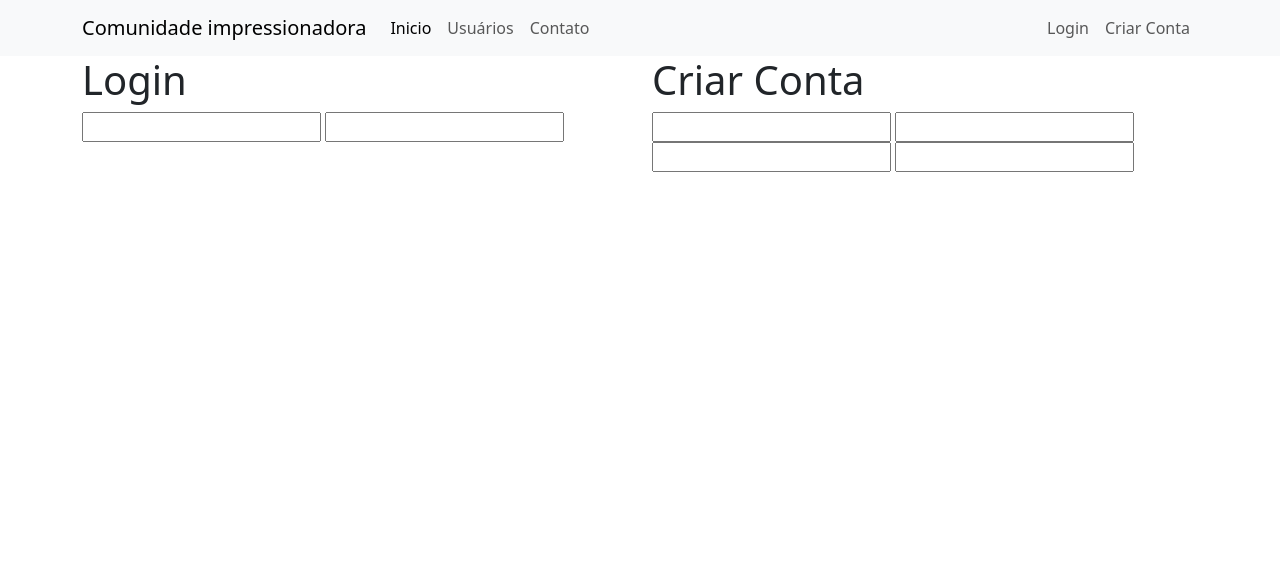
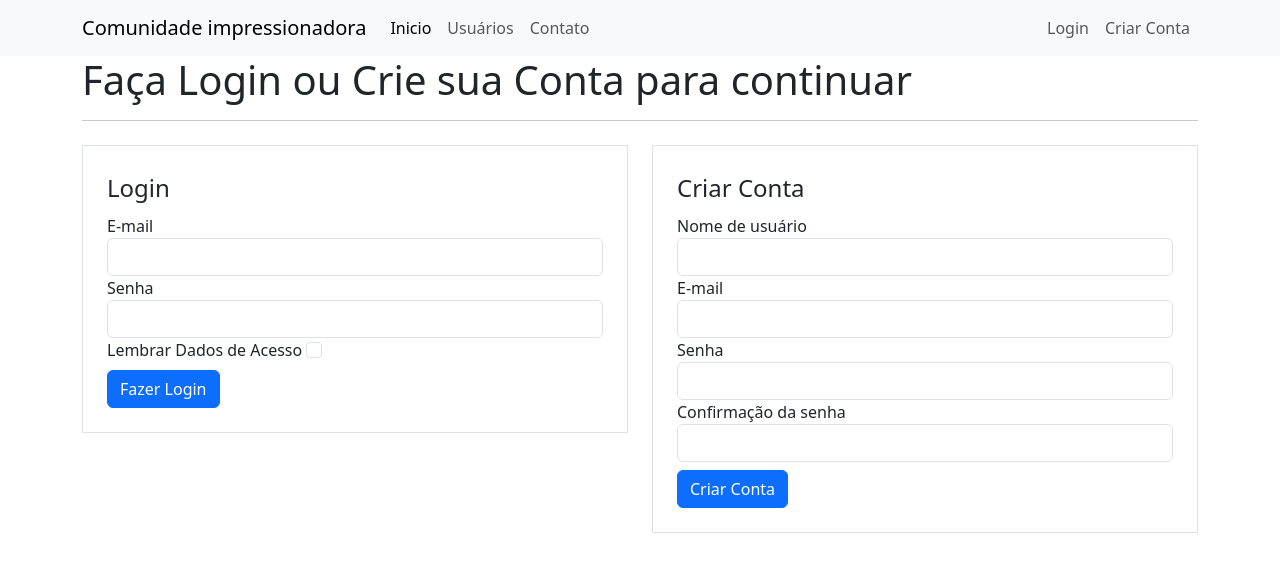
Before and after one commit to Henrique-Arau/Site_Comunidade, a Flask app: page /login in a window 1280 px wide. Shown: the top 572 px of the page. Run offline with Flask 3, Linux system fonts and the light colour scheme.

Commit message:
Finalizando formulario

```diff
--- a/forms.py
+++ b/forms.py
@@ -1,5 +1,5 @@
 from flask_wtf import FlaskForm
-from wtforms import StringField, PasswordField, SubmitField
+from wtforms import StringField, PasswordField, SubmitField, BooleanField
 from wtforms.validators import DataRequired, Length, Email, EqualTo
 
 
@@ -14,4 +14,5 @@ class FormCriarConta(FlaskForm):
 class FormLogin(FlaskForm):
     email = StringField('E-mail', validators=[DataRequired(), Email()])
     senha = PasswordField('Senha', validators=[DataRequired(), Length(6, 20)])
-    botao_submit_criarconta = SubmitField('Fazer Login')
+    lembrar_dados = BooleanField('Lembrar Dados de Acesso')
+    botao_submit_login = SubmitField('Fazer Login')
--- a/templates/login.html
+++ b/templates/login.html
@@ -2,19 +2,53 @@
 
 {% block body %}
         <div class="container">
+            <h1>Faça Login ou Crie sua Conta para continuar</h1>
+            <hr>
             <div class="row">
                 <div class="col">
-                    <h1>Login</h1>
-                    {{ form_login.email }}
-                    {{ form_login.senha }}
+                    <form method="POST" action="" class="border p-4 mt-2" >
+                        <legend>Login</legend>
+                        <fieldset>
+                            <div class="form-group">
+                                {{ form_login.email.label(class="form-control-label") }}
+                                {{ form_login.email(class="form-control") }}
+                            </div>
+                            <div class="form-group">
+                                {{ form_login.senha.label(class="form-control-label") }}
+                                {{ form_login.senha(class="form-control") }}
+                            </div>
+                            <div class="form-group">
+                                {{ form_login.lembrar_dados.label(class="form-check-label")  }}
+                                {{ form_login.lembrar_dados(class="form-check-input") }}
+                            </div>
+                        </fieldset>
+                        {{ form_login.botao_submit_login(class="btn btn-primary mt-2") }}
+                    </form>
                 </div>
 
                 <div class="col">
-                    <h1>Criar Conta</h1>
-                    {{ form_criarconta.username }}
-                    {{ form_criarconta.email }}
-                    {{ form_criarconta.senha }}
-                    {{ form_criarconta.confirmacao_senha }}
+                    <form method="POST" action="" class="border p-4 mt-2">
+                        <legend>Criar Conta</legend>
+                        <fieldset>
+                            <div class="form-group">
+                            {{ form_criarconta.username.label(class="form-control-label") }}
+                            {{ form_criarconta.username(class="form-control") }}
+                            </div>
+                            <div class="form-group">
+                            {{ form_criarconta.email.label(class="form-control-label") }}
+                            {{ form_criarconta.email(class="form-control") }}
+                            </div>
+                            <div class="form-group">
+                            {{ form_criarconta.senha.label(class="form-control-label") }}
+                            {{ form_criarconta.senha(class="form-control") }}
+                            </div>
+                            <div class="form-group">
+                            {{ form_criarconta.confirmacao_senha.label(class="form-control-label") }}
+                            {{ form_criarconta.confirmacao_senha(class="form-control") }}
+                            </div>
+                        </fieldset>
+                        {{ form_criarconta.botao_submit_criarconta(class="btn btn-primary mt-2") }}
+                    </form>
                 </div>
             </div>
         </div>
```
